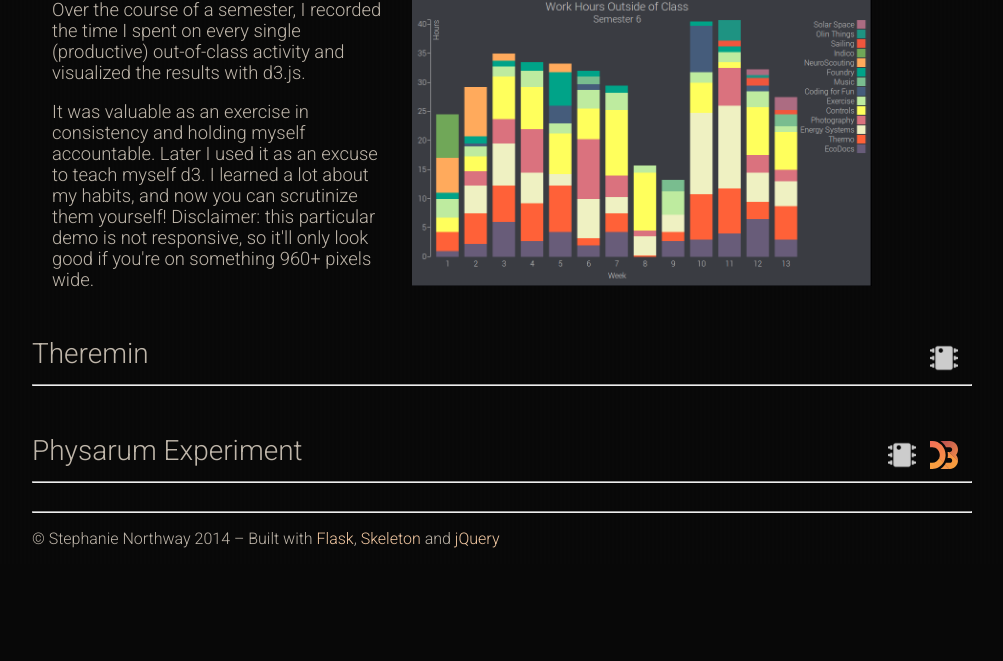
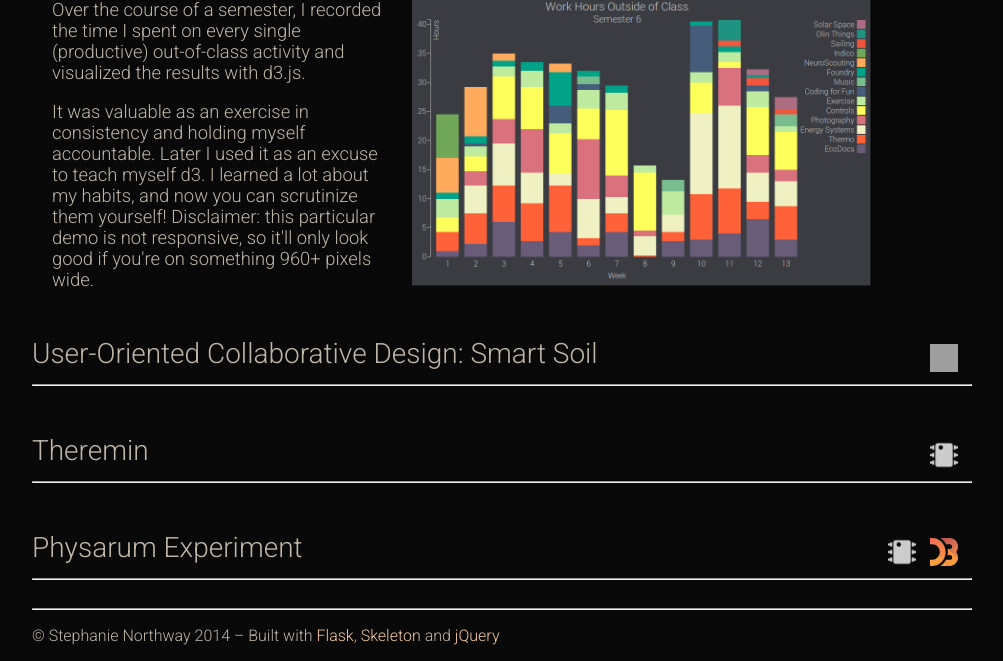
Before and after one commit to snorthway/newPortfolio, a Flask app: page /engineering in a window 1280 px wide. Shown: the part 335-996 px from the top of the page, without its empty margins (138-1141 px from the left). Before the commit the page ends 883 px from the top, so only its background shows below. Run offline with Flask 2, Linux system fonts and the light colour scheme; some libraries are stand-ins or nearby versions; grey boxes are pictures that could not be loaded.

Commit message:
put in UOCD project

```diff
--- a/newPortfolio/templates/engineering.html
+++ b/newPortfolio/templates/engineering.html
@@ -63,7 +63,7 @@
 	<div class="container sixteen columns section">
 			<h3>Productivity
 				<span class="logo-span">
-					<img src="{{ url_for('static', filename='img/d3logo.svg') }}" class="logo">
+					<img src="{{ url_for('static', filename='img/d3logo.svg') }}" class="logo" title="D3.js">
 				</span>
 			</h3>
 			<hr class="section-divider">
@@ -84,20 +84,28 @@
 		</div>
 	</div>
 
-	<div class="container sixteen columns section" style="display:none;">
-		<h3>CNC Music Visualizer</h3>
+	<div class="container sixteen columns section">
+		<h3>User-Oriented Collaborative Design: Smart Soil
+			<span class="logo-span">
+				<img src="{{ url_for('static', filename='img/ucd.png') }}" class="logo" title="User-Centric Design">
+			</span>
+		</h3>
+
 		<hr class="section-divider">
 	</div>
 	<div class="container sixteen columns drawing-container">
-		<div class="container fifteen columns center">
-			<p>Working in a team of four, I used Python running on two CEE microcontrollers to control the movements of the CNC in response to audio input.</p>
+		<div class="container fifteen columns">
+			<p>My <a href="https://www.youtube.com/watch?v=flzLccUlGyA">UOCD</a> team worked with farmers who ran community supported agriculture programs (CSAs) to design a product based on their needs and values. We ended up designing the concept for a distributed sensing network for soil health metrics, which we called "Smart Soil". This included an application that would present the data in actionable terms: for example, how to plan next year's crops and when/where to amend the soil. Below is an overview of the process we went through to develop the idea.</p>
+			<div class="center">
+				<iframe src="//www.slideshare.net/slideshow/embed_code/40551711" width="476" height="400" frameborder="0" marginwidth="0" marginheight="0" scrolling="no"></iframe>
+			</div>
 		</div>
 	</div>
 
 	<div class="container sixteen columns section">
 		<h3>Theremin
 			<span class="logo-span">
-				<img src="{{ url_for('static', filename='img/circuits_inverted.png') }}" class="logo">
+				<img src="{{ url_for('static', filename='img/circuits_inverted.png') }}" class="logo" title="Circuits">
 			</span>
 		</h3>
 		<hr class="section-divider">
@@ -111,8 +119,8 @@
 	<div class="container sixteen columns section">
 		<h3>Physarum Experiment
 			<span class="logo-span">
-				<img src="{{ url_for('static', filename='img/d3logo.svg') }}" class="logo">
-				<img src="{{ url_for('static', filename='img/circuits_inverted.png') }}" class="logo">
+				<img src="{{ url_for('static', filename='img/d3logo.svg') }}" class="logo" title="D3.js">
+				<img src="{{ url_for('static', filename='img/circuits_inverted.png') }}" class="logo" title="Circuits">
 			</span>
 		</h3>
 		<hr class="section-divider">
```
